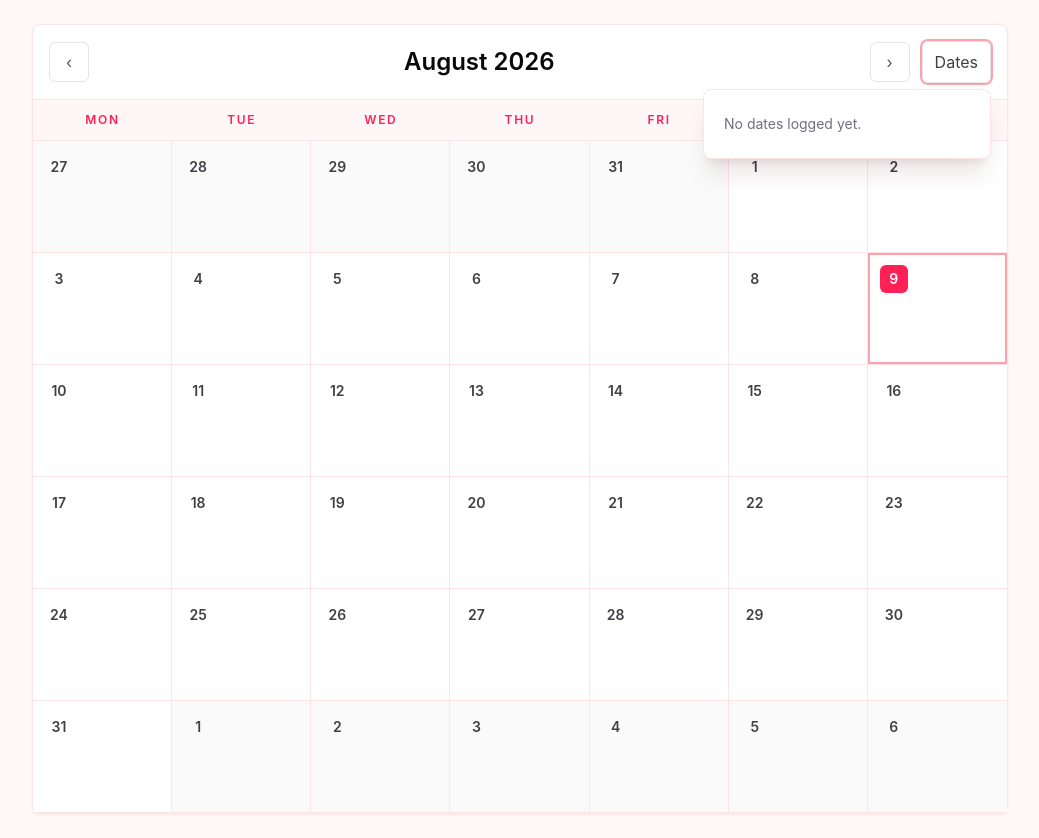
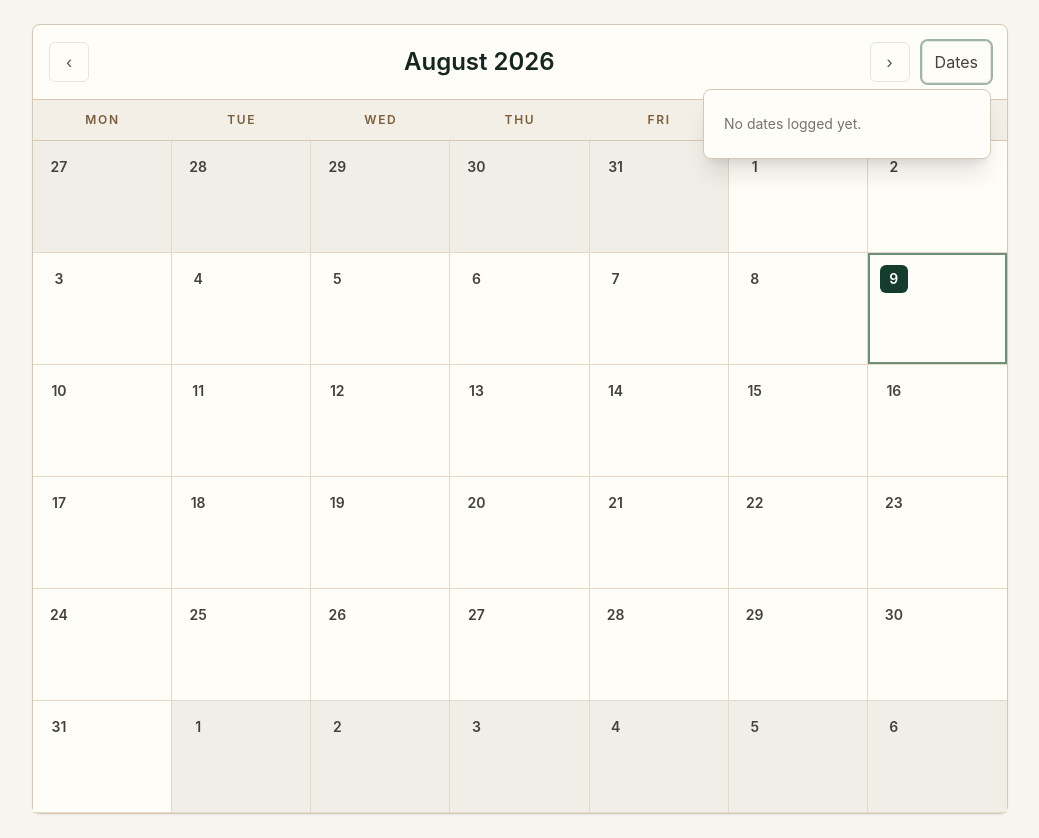
Before and after one commit to redasGoluenko/ReMi, a Vue app: page / in a window 1280 px wide. Both pictures are taken after a click on the button "Dates". Shown: the whole page, without its empty margins (120-1159 px from the left). Built offline with nearby package versions, Linux system fonts and the light colour scheme.

Commit message:
Refine calendar styling and optional descriptions

```diff
--- a/src/components/CalendarView.vue
+++ b/src/components/CalendarView.vue
@@ -173,7 +173,7 @@ function deleteEvent(id: string) {
 </script>
 
 <template>
-  <main class="min-h-screen bg-[#fff8f7] text-zinc-950">
+  <main class="min-h-screen bg-[#f7f5ef] text-[#16251f]">
     <Transition
       enter-active-class="transition duration-200 ease-out"
       enter-from-class="-translate-y-3 opacity-0"
@@ -184,7 +184,7 @@ function deleteEvent(id: string) {
     >
       <div
         v-if="toastMessage"
-        class="fixed left-1/2 top-3 z-[60] w-[calc(100%-1.5rem)] max-w-sm -translate-x-1/2 rounded-md border border-rose-100 bg-white px-4 py-3 text-center text-sm font-medium text-zinc-800 shadow-xl shadow-rose-950/10"
+        class="fixed left-1/2 top-3 z-[60] w-[calc(100%-1.5rem)] max-w-sm -translate-x-1/2 rounded-md border border-[#d7c8b5] bg-[#fffdf8] px-4 py-3 text-center text-sm font-medium text-[#16251f] shadow-xl shadow-stone-950/10"
         role="status"
         aria-live="polite"
       >
@@ -193,10 +193,10 @@ function deleteEvent(id: string) {
     </Transition>
 
     <div class="mx-auto flex min-h-screen w-full max-w-5xl flex-col px-3 py-3 sm:px-6 sm:py-6">
-      <section class="relative flex-1 rounded-lg border border-rose-100 bg-white shadow-sm shadow-rose-950/5">
-        <div class="flex items-center justify-between gap-2 border-b border-rose-100 p-3 sm:p-4">
+      <section class="relative flex-1 rounded-lg border border-[#d7c8b5] bg-[#fffdf8] shadow-sm shadow-stone-950/5">
+        <div class="flex items-center justify-between gap-2 border-b border-[#d7c8b5] p-3 sm:p-4">
           <button
-            class="flex h-10 w-10 shrink-0 items-center justify-center rounded-md border border-zinc-200 text-xl text-zinc-600 transition hover:border-rose-200 hover:bg-rose-50 hover:text-rose-600 focus:outline-none focus:ring-2 focus:ring-rose-300"
+            class="flex h-10 w-10 shrink-0 items-center justify-center rounded-md border border-stone-200 text-xl text-stone-600 transition hover:border-[#bca889] hover:bg-[#f4efe6] hover:text-[#163c2f] focus:outline-none focus:ring-2 focus:ring-[#9fb5a9]"
             type="button"
             aria-label="Previous month"
             @click="moveMonth(-1)"
@@ -204,12 +204,12 @@ function deleteEvent(id: string) {
             &lsaquo;
           </button>
 
-          <h1 class="min-w-0 flex-1 text-center text-lg font-semibold text-zinc-950 sm:text-2xl">
+          <h1 class="min-w-0 flex-1 text-center text-lg font-semibold text-[#16251f] sm:text-2xl">
             {{ monthLabel }}
           </h1>
 
           <button
-            class="flex h-10 w-10 shrink-0 items-center justify-center rounded-md border border-zinc-200 text-xl text-zinc-600 transition hover:border-rose-200 hover:bg-rose-50 hover:text-rose-600 focus:outline-none focus:ring-2 focus:ring-rose-300"
+            class="flex h-10 w-10 shrink-0 items-center justify-center rounded-md border border-stone-200 text-xl text-stone-600 transition hover:border-[#bca889] hover:bg-[#f4efe6] hover:text-[#163c2f] focus:outline-none focus:ring-2 focus:ring-[#9fb5a9]"
             type="button"
             aria-label="Next month"
             @click="moveMonth(1)"
@@ -219,7 +219,7 @@ function deleteEvent(id: string) {
 
           <div ref="loggedDatesMenu" class="relative">
             <button
-              class="ml-1 rounded-md border border-zinc-200 px-3 py-2 text-sm font-medium text-zinc-700 transition hover:bg-zinc-50 focus:outline-none focus:ring-2 focus:ring-rose-300"
+              class="ml-1 rounded-md border border-stone-200 px-3 py-2 text-sm font-medium text-stone-700 transition hover:border-[#bca889] hover:bg-[#f4efe6] focus:outline-none focus:ring-2 focus:ring-[#9fb5a9]"
               type="button"
               @click="isLoggedDatesOpen = !isLoggedDatesOpen"
             >
@@ -228,21 +228,21 @@ function deleteEvent(id: string) {
 
             <div
               v-if="isLoggedDatesOpen"
-              class="absolute right-0 top-12 z-20 max-h-80 w-72 overflow-y-auto rounded-lg border border-rose-100 bg-white p-2 text-left shadow-xl shadow-rose-950/10"
+              class="absolute right-0 top-12 z-20 max-h-80 w-72 overflow-y-auto rounded-lg border border-[#d7c8b5] bg-[#fffdf8] p-2 text-left shadow-xl shadow-stone-950/10"
             >
-              <p v-if="loggedDates.length === 0" class="px-3 py-4 text-sm text-zinc-500">
+              <p v-if="loggedDates.length === 0" class="px-3 py-4 text-sm text-stone-500">
                 No dates logged yet.
               </p>
 
               <button
                 v-for="loggedDate in loggedDates"
                 :key="loggedDate.date"
-                class="w-full rounded-md px-3 py-2.5 text-left transition hover:bg-rose-50 focus:outline-none focus:ring-2 focus:ring-rose-300"
+                class="w-full rounded-md px-3 py-2.5 text-left transition hover:bg-[#f4efe6] focus:outline-none focus:ring-2 focus:ring-[#9fb5a9]"
                 type="button"
                 @click="goToLoggedDate(loggedDate.date)"
               >
-                <span class="block text-sm font-semibold text-zinc-950">{{ loggedDate.label }}</span>
-                <span class="mt-0.5 block truncate text-xs text-zinc-500">
+                <span class="block text-sm font-semibold text-[#16251f]">{{ loggedDate.label }}</span>
+                <span class="mt-0.5 block truncate text-xs text-stone-500">
                   {{ loggedDate.events.map((event) => event.title).join(', ') }}
                 </span>
               </button>
@@ -250,7 +250,7 @@ function deleteEvent(id: string) {
           </div>
         </div>
 
-          <div class="grid grid-cols-7 border-b border-rose-100 bg-rose-50/60 text-center text-[0.65rem] font-semibold uppercase tracking-[0.08em] text-rose-500 sm:text-xs sm:tracking-[0.14em]">
+          <div class="grid grid-cols-7 border-b border-[#d7c8b5] bg-[#f4efe6] text-center text-[0.65rem] font-semibold uppercase tracking-[0.08em] text-[#7a5d3b] sm:text-xs sm:tracking-[0.14em]">
             <div v-for="day in weekdayLabels" :key="day" class="py-3">{{ day }}</div>
           </div>
 
@@ -258,14 +258,14 @@ function deleteEvent(id: string) {
             <div
               v-for="day in calendarDays"
               :key="day.date"
-              class="min-h-16 cursor-pointer border-b border-r border-rose-100 p-1.5 text-left transition hover:bg-rose-50/70 focus:outline-none focus:ring-2 focus:ring-inset focus:ring-rose-300 sm:min-h-28 sm:p-3 [&:nth-child(7n)]:border-r-0"
+              class="min-h-16 cursor-pointer border-b border-r border-[#e3d8c9] p-1.5 text-left transition hover:bg-[#f4efe6] focus:outline-none focus:ring-2 focus:ring-inset focus:ring-[#6f8f7a] sm:min-h-28 sm:p-3 [&:nth-child(7n)]:border-r-0"
               :class="[
                 day.events.length > 0
-                  ? 'bg-rose-50/70'
+                  ? 'bg-[#e8efe9]'
                   : day.isCurrentMonth
-                    ? 'bg-white'
-                    : 'bg-zinc-50 text-zinc-400',
-                selectedDate === day.date ? 'ring-2 ring-inset ring-rose-300' : '',
+                    ? 'bg-[#fffdf8]'
+                    : 'bg-[#f1eee7] text-stone-400',
+                selectedDate === day.date ? 'ring-2 ring-inset ring-[#6f8f7a]' : '',
               ]"
               role="button"
               tabindex="0"
@@ -276,11 +276,11 @@ function deleteEvent(id: string) {
               <span class="flex items-center justify-between gap-2">
                 <span
                   class="flex h-6 w-6 items-center justify-center rounded-md text-xs font-semibold sm:h-7 sm:w-7 sm:text-sm"
-                  :class="day.isToday ? 'bg-rose-500 text-white' : 'text-zinc-700'"
+                  :class="day.isToday ? 'bg-[#163c2f] text-white' : 'text-stone-700'"
                 >
                   {{ day.dayNumber }}
                 </span>
-                <span v-if="day.events.length" class="text-[0.65rem] font-medium text-rose-500 sm:text-xs">
+                <span v-if="day.events.length" class="text-[0.65rem] font-medium text-[#163c2f] sm:text-xs">
                   {{ day.events.length }}
                 </span>
               </span>
@@ -289,7 +289,7 @@ function deleteEvent(id: string) {
                 <span
                   v-for="event in day.events.slice(0, 3)"
                   :key="event.id"
-                  class="h-1.5 w-1.5 rounded-full bg-rose-500"
+                  class="h-1.5 w-1.5 rounded-full bg-[#163c2f]"
                 />
               </span>
 
@@ -297,7 +297,7 @@ function deleteEvent(id: string) {
                 <button
                   v-for="event in day.events"
                   :key="event.id"
-                  class="truncate rounded-md bg-rose-100 px-2 py-1 text-left text-xs font-medium text-rose-900 transition hover:bg-rose-200 focus:outline-none focus:ring-2 focus:ring-rose-300"
+                  class="truncate rounded-md bg-[#dfe8e1] px-2 py-1 text-left text-xs font-medium text-[#163c2f] transition hover:bg-[#cfddcf] focus:outline-none focus:ring-2 focus:ring-[#6f8f7a]"
                   type="button"
                   @click.stop="openExistingEvent(event)"
                 >
--- a/src/style.css
+++ b/src/style.css
@@ -3,8 +3,8 @@
 :root {
   font-family:
     Inter, ui-sans-serif, system-ui, -apple-system, BlinkMacSystemFont, "Segoe UI", sans-serif;
-  color: #09090b;
-  background: #fff8f7;
+  color: #16251f;
+  background: #f7f5ef;
   font-synthesis: none;
   text-rendering: optimizeLegibility;
   -webkit-font-smoothing: antialiased;
```
Also changed, not shown: src/components/EventModal.vue (+16 -16 lines).
